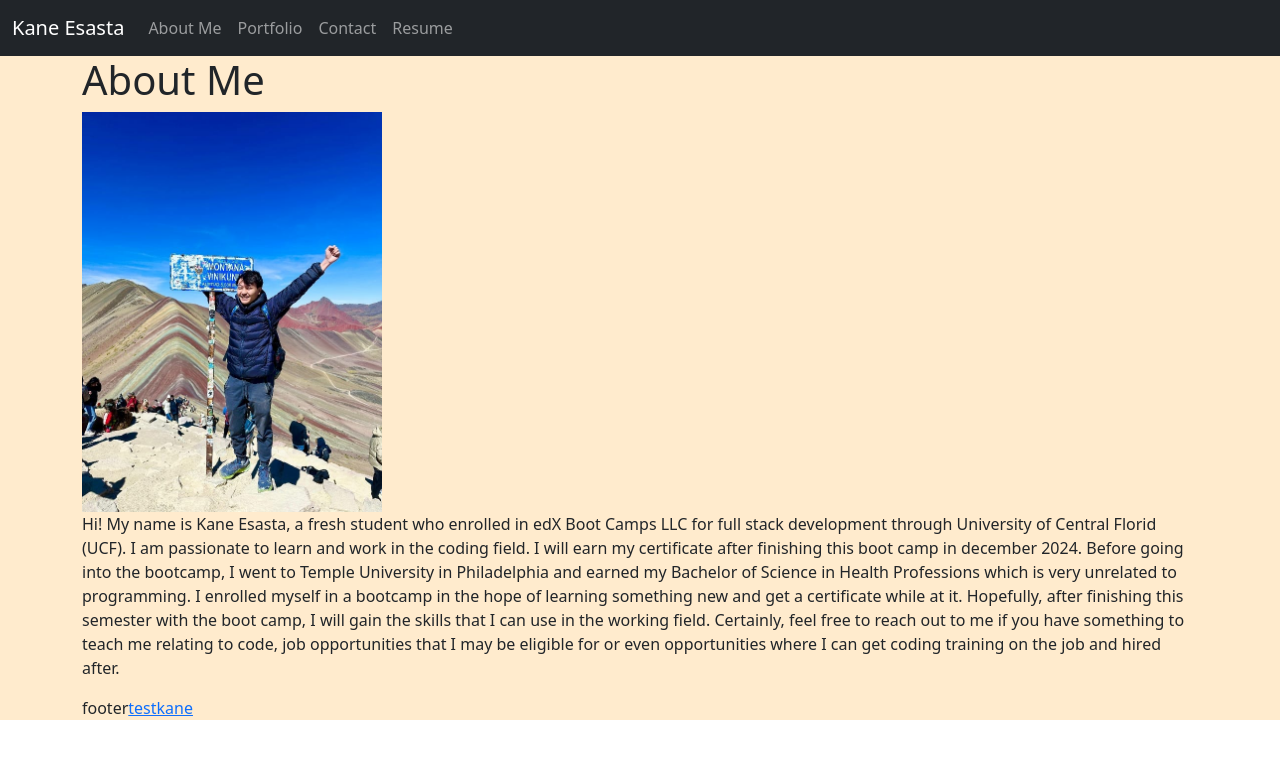
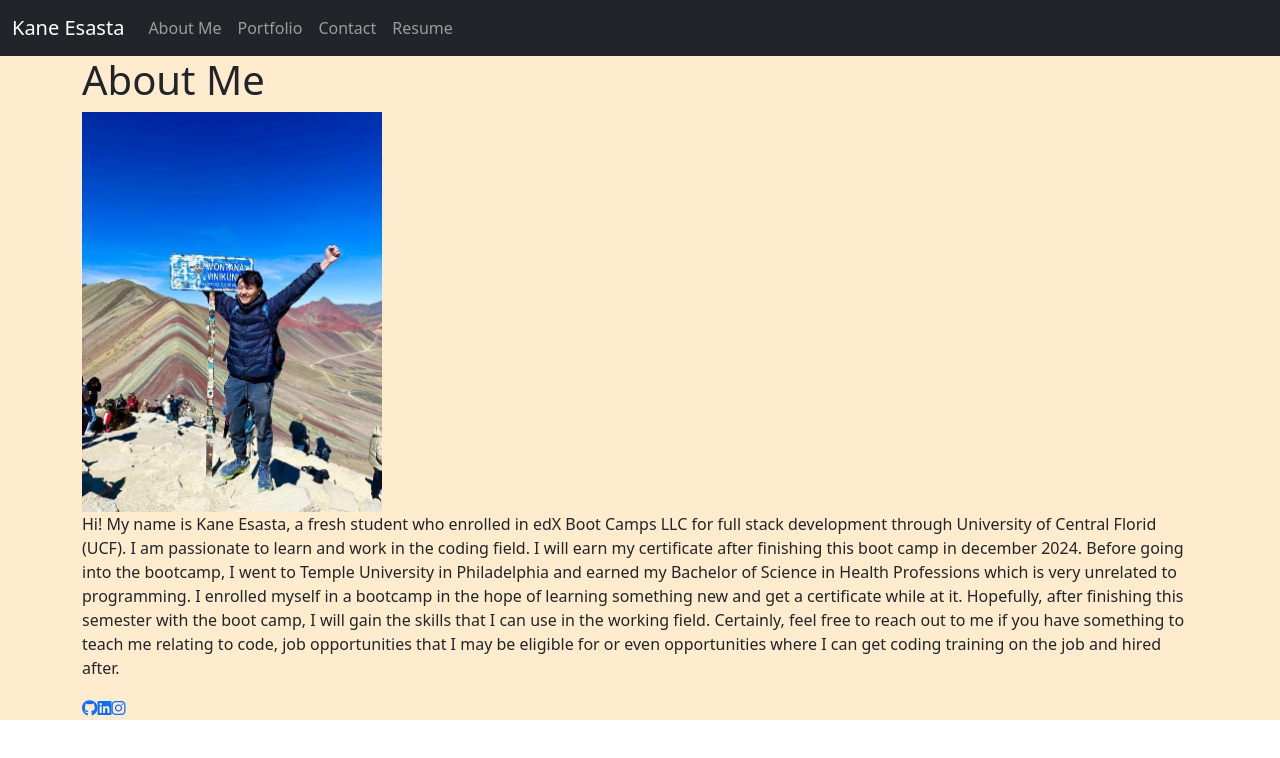
Before and after one commit to kaneganteng/K-react-portofolio, a React (Vite) app in the folder K-react-portofolio/: page / in a window 1280 px wide. Shown: the top 758 px of the page. Built offline with nearby package versions, Linux system fonts and the light colour scheme.

Commit message:
the icons works and takes you to the implemented link when clicked, needs to add styling to the footer

```diff
--- a/K-react-portofolio/src/App.jsx
+++ b/K-react-portofolio/src/App.jsx
@@ -3,6 +3,7 @@ import { Outlet } from 'react-router-dom';
 // import './App.css'
 import Header from './components/header';
 import Footer from './components/Footer';
+import '@fortawesome/fontawesome-free/css/all.min.css';
 
 function App() {
 
--- a/K-react-portofolio/src/components/Footer.jsx
+++ b/K-react-portofolio/src/components/Footer.jsx
@@ -3,10 +3,9 @@ import React from 'react'
 const Footer = () => {
   return (
     <footer className="container">
-      footer
-      <a href="https://github.com/kaneganteng" target="_blank" rel="noopener nooreferrer"><i className="fa-brands fa-github" /></a>
+      <a href="https://github.com/kaneganteng"><i className="fa-brands fa-github" /></a>
       <a href="https://www.linkedin.com/in/kane-esasta-a03a282b2/" target="_blank" rel="noopener noreferrer"><i className="fa-brands fa-linkedin"></i></a>
-      <a href="https://www.instagram.com/kane.esasta/" target="_blank" rel="noopener noreferrer"><i className="fa-brands fa-x-instagram"></i>testkane</a>
+      <a href="https://www.instagram.com/kane.esasta/" target="_blank" rel="noopener noreferrer"><i class="fa-brands fa-instagram"></i></a>
     </footer>
   )
 }
```
